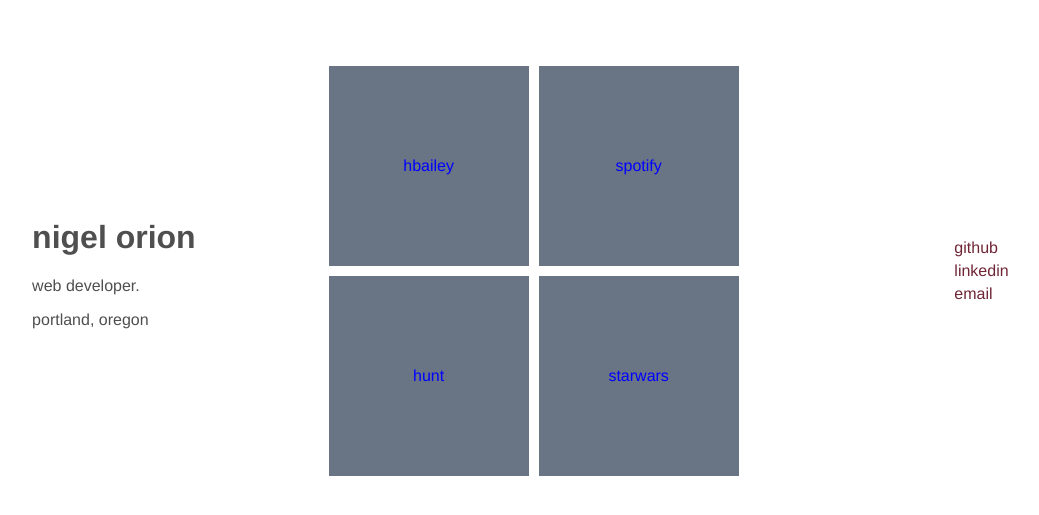
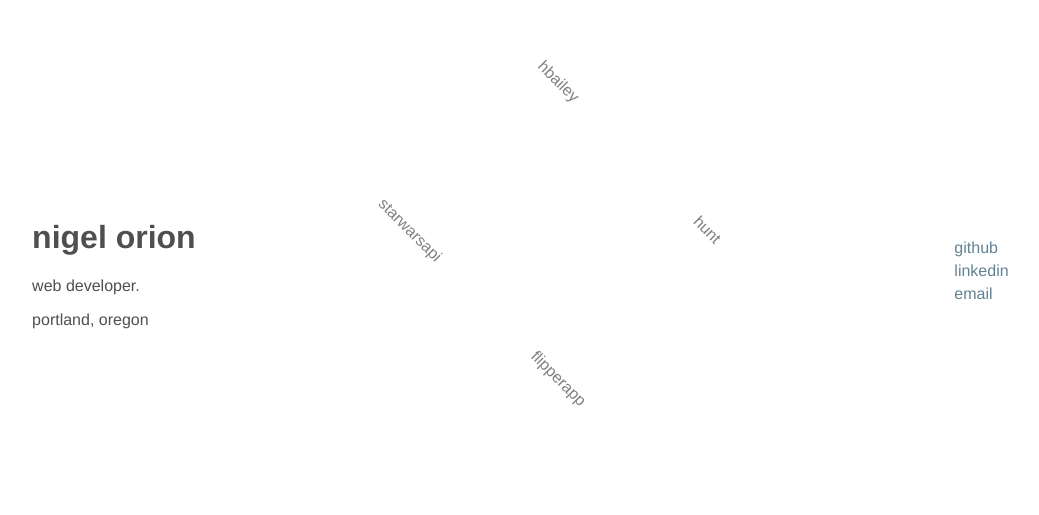
Before and after one commit to nigelorion/portfolio-final, a Vue app: page / in a window 1280 px wide. Shown: the part 129-644 px from the top of the page, without its empty margins (121-1160 px from the left). Built offline with nearby package versions, Linux system fonts and the light colour scheme.

Commit message:
gradient and animations on project sections

```diff
--- a/src/App.vue
+++ b/src/App.vue
@@ -33,6 +33,7 @@
 
 * {
   box-sizing: border-box;
+  transition: all 400ms;
 }
 
 #app {
--- a/src/components/Center.vue
+++ b/src/components/Center.vue
@@ -1,10 +1,30 @@
 <template>
   <div class="main">
     <div class="projects">
-      <p>hbailey</p>
-      <p>spotify</p>
-      <p>hunt</p>
-      <p>starwars</p>
+      <div class="projectWrapper">
+        <p>hbailey</p>
+        <a href="#">code</a>
+        <a href="#">live</a>
+
+      </div>
+      <div class="projectWrapper">
+        <p>hunt</p>
+        <a href="#">code</a>
+        <a href="#">live</a>
+
+      </div>
+      <div class="projectWrapper">
+        <p>starwarsapi</p>
+        <a href="#">code</a>
+        <a href="#">live</a>
+
+      </div>
+      <div class="projectWrapper">
+        <p>flipperapp</p>
+        <a href="#">code</a>
+        <a href="#">live</a>
+
+      </div>
     </div>
   </div>
 </template>
@@ -30,19 +50,62 @@
    // height: 400px;
    flex-wrap: wrap;
    max-width: 500px;
+   max-height: 500px;
+   transform: rotate(45deg);
 
-   p {
-     color: blue;
-     min-width: 200px;
-     min-height: 200px;
+    .projectWrapper {
+     // min-width: 200px;
+     // min-height: 200px;
+     height: 200px;
+     width: 200px;
      display: flex;
      justify-content: center;
      align-items: center;
-     background-color: rgb(105, 117, 133);
+     flex-direction: column;
+     // background-color: rgb(105, 117, 133);
      margin: 1%;
+     p {
+        color: grey;
+     }
+     a {
+       opacity: 0;
+       transition: 500ms;
+       color: white;
+       text-decoration: none;
+       &:hover {
+         color: grey;
+         margin-right: 10px;
+       }
+     }
+     &:hover {
+       transform: rotate(-45deg);
+       background: linear-gradient(313deg, #7fe7f6, #d27778);
+ background-size: 400% 400%;
+
+ -webkit-animation: AnimationName 4s ease infinite;
+ -moz-animation: AnimationName 4s ease infinite;
+ animation: AnimationName 4s ease infinite;
+
+ @-webkit-keyframes AnimationName {
+     0%{background-position:0% 38%}
+     50%{background-position:100% 63%}
+     100%{background-position:0% 38%}
+ }
+ @-moz-keyframes AnimationName {
+     0%{background-position:0% 38%}
+     50%{background-position:100% 63%}
+     100%{background-position:0% 38%}
+ }
+ @keyframes AnimationName {
+     0%{background-position:0% 38%}
+     50%{background-position:100% 63%}
+     100%{background-position:0% 38%}
+ }
+      }
+     &:hover > a {
+       opacity: 1;
+     }
    }
  }
 
-
-
 </style>
--- a/src/components/Right.vue
+++ b/src/components/Right.vue
@@ -28,7 +28,7 @@
    flex-direction: column;
    a {
      margin: 5%;
-     color: rgb(110, 38, 53);
+     color: rgb(99, 129, 148);
      text-decoration: none;
      transition: all 350ms;
      &:hover {
```
